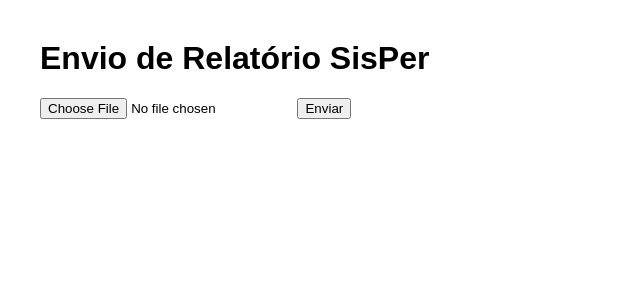
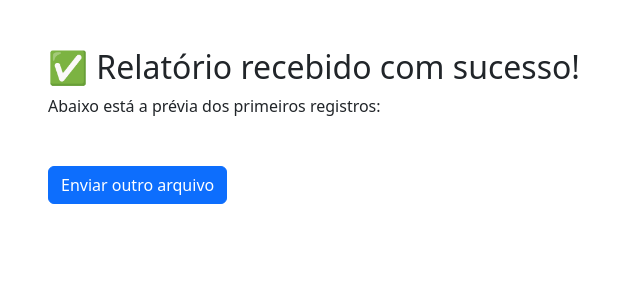
Before and after one commit to carlosws-slim/relatorio-sisper, a Flask app: page / in a window 1280 px wide. Shown: the top 300 px of the page, without its empty margins (0-640 px from the left). Run offline with Flask 3, Linux system fonts and the light colour scheme.

Commit message:
Update index.html

```diff
--- a/templates/index.html
+++ b/templates/index.html
@@ -1,28 +1,15 @@
-<!doctype html>
-<html lang="pt-br">
-  <head>
-    <meta charset="utf-8">
-    <title>Upload de Relatório</title>
-    <style>
-      body { font-family: Arial; margin: 40px; }
-      .mensagem { margin-top: 20px; color: green; font-weight: bold; }
-      table { border-collapse: collapse; width: 100%; margin-top: 30px; }
-      th, td { border: 1px solid #ccc; padding: 8px; text-align: left; }
-      th { background-color: #eee; }
-    </style>
-  </head>
-  <body>
-    <h1>Envio de Relatório SisPer</h1>
-    <form method="POST" enctype="multipart/form-data">
-      <input type="file" name="arquivo" accept=".xlsx" required>
-      <button type="submit">Enviar</button>
-    </form>
-    {% if mensagem %}
-      <div class="mensagem">{{ mensagem }}</div>
-    {% endif %}
-    {% if tabela %}
-      <h2>Visualização do Relatório</h2>
-      {{ tabela|safe }}
-    {% endif %}
-  </body>
+<!DOCTYPE html>
+<html>
+<head>
+    <title>Relatório Processado</title>
+    <link rel="stylesheet" href="https://cdn.jsdelivr.net/npm/bootstrap@5.3.3/dist/css/bootstrap.min.css">
+</head>
+<body class="p-5">
+    <h2>✅ Relatório recebido com sucesso!</h2>
+    <p>Abaixo está a prévia dos primeiros registros:</p>
+    <div class="mt-4">
+        {{ tabela | safe }}
+    </div>
+    <a class="btn btn-primary mt-4" href="{{ url_for('upload') }}">Enviar outro arquivo</a>
+</body>
 </html>
```
